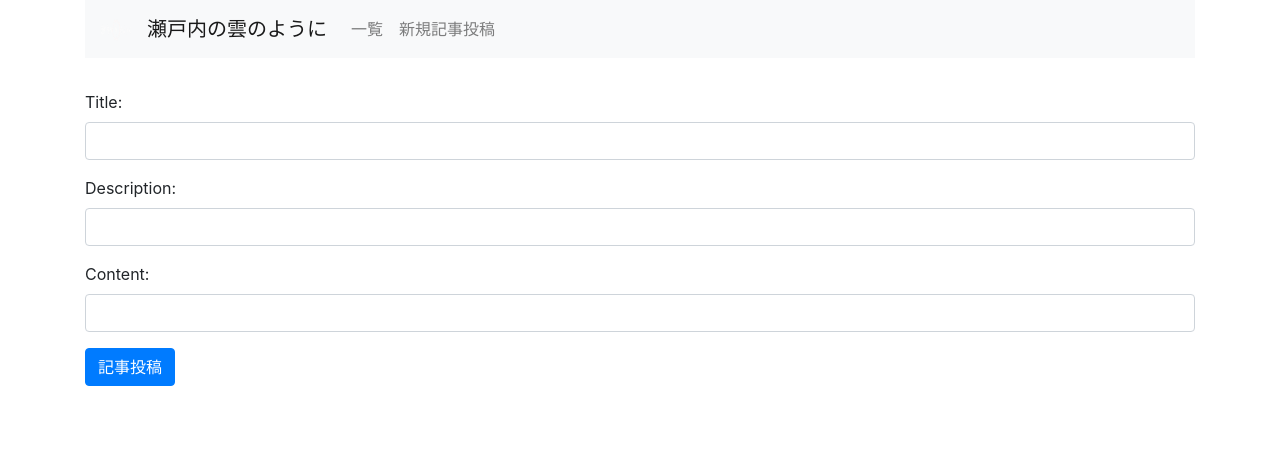
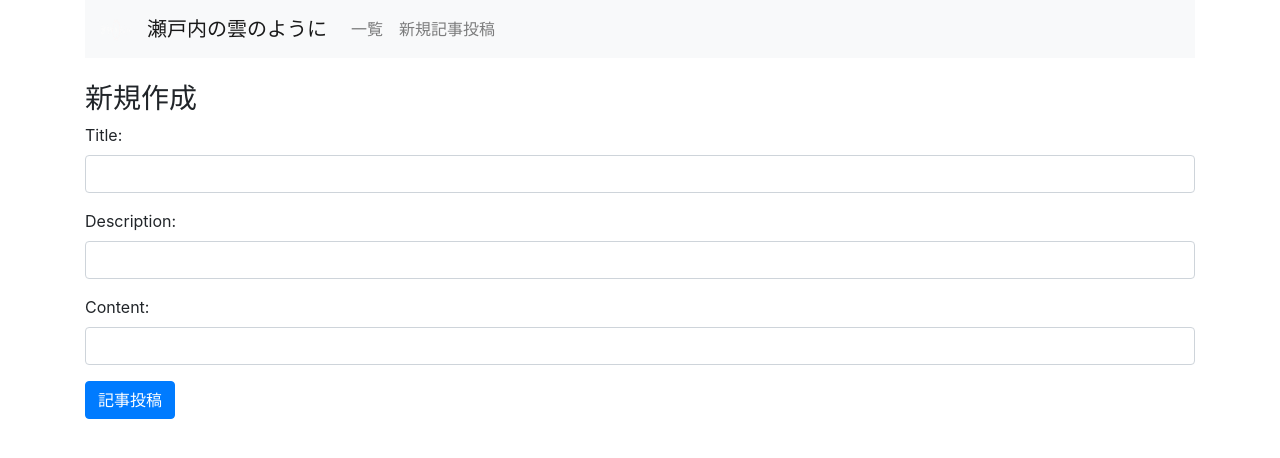
Before and after one commit to muraken12003032/node_blog_front, a React (Create React App) app: page /create in a window 1280 px wide. Shown: the top 458 px of the page. Built offline with nearby package versions, Linux system fonts and the light colour scheme.

Commit message:
bug fix3

```diff
--- a/src/components/form.js
+++ b/src/components/form.js
@@ -25,7 +25,6 @@ export default class Form extends Component {
       description: '',
       picture_id: '',
       status: false,
-      page_title: ''
     }
   }
 
@@ -107,7 +106,7 @@ export default class Form extends Component {
   render() {
     return (
       <div style={{merginTop: 10}}>
-        <h3>{this.state.page_title}</h3>
+        <h3>{this.props.page_title}</h3>
         <form onSubmit={this.onSubmit}>
           <div className="form-group">
             <label>Title: </label>
```
